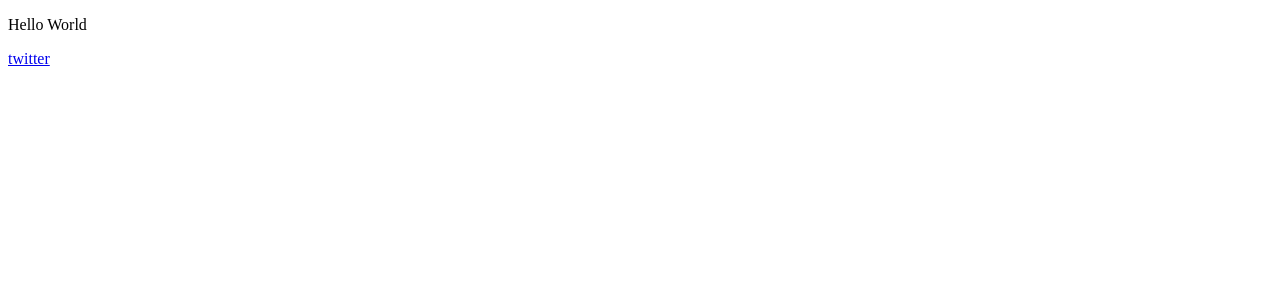
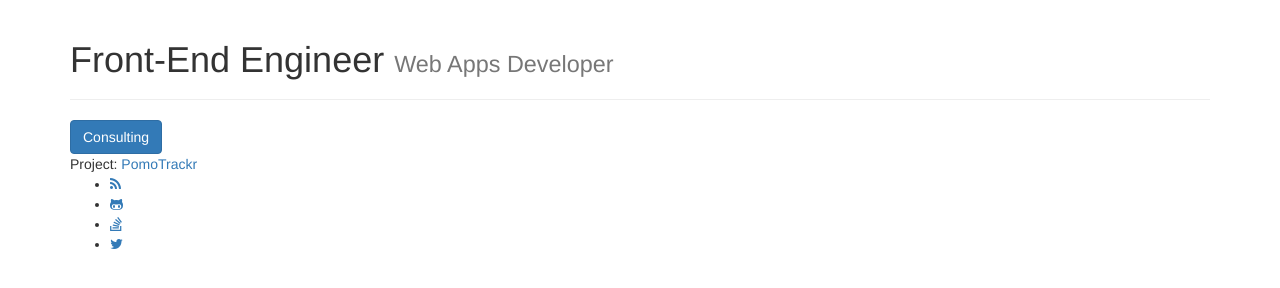
Before and after one commit to quangv/quangv.github.io, a plain HTML site: page index.html in a window 1280 px wide. Drawn offline with nearby package versions, Linux system fonts and the light colour scheme.

Commit message:
add bootstrap & font-awesome

```diff
--- a/index.html
+++ b/index.html
@@ -1,13 +1,38 @@
 <!DOCTYPE html>
 <html>
-  <title>QuangV</title>
+  <head>
+    <title>Quangv - GitPage</title>
+    <link rel="stylesheet" href="https://maxcdn.bootstrapcdn.com/bootstrap/3.3.6/css/bootstrap.min.css" integrity="sha384-1q8mTJOASx8j1Au+a5WDVnPi2lkFfwwEAa8hDDdjZlpLegxhjVME1fgjWPGmkzs7" crossorigin="anonymous">
+    <link href="https://maxcdn.bootstrapcdn.com/font-awesome/4.6.3/css/font-awesome.min.css" rel="stylesheet" integrity="sha384-T8Gy5hrqNKT+hzMclPo118YTQO6cYprQmhrYwIiQ/3axmI1hQomh7Ud2hPOy8SP1" crossorigin="anonymous">
+  </head>
   <body>
 
-    <p>Hello World</p>
+    <div class="container">
+      <div class="page-header">
+        <h1>Front-End Engineer <small>Web Apps Developer</small></h1>
+      </div>
 
-    <p>
-      <a href="https://twitter.com/quangv">twitter</a>
-    </p>
+      <a href="http://boldapps.io" class="btn btn-primary">Consulting</a>
+
+      <br />
+
+      Project: <a href="http://pomo.zenoverflow.com">PomoTrackr</a>
+
+      <ul>
+        <li>
+          <a href="http://zenoverflow.com"><i class="fa fa-rss"></i></a>
+        </li>
+        <li>
+          <a href="https://github.com/quangv"><i class="fa fa-github-alt"></i></a>
+        </li>
+        <li>
+          <a href="http://stackoverflow.com/users/400836/quang-van"><i class="fa fa-stack-overflow"></i></a>
+        </li>
+        <li>
+          <a href="https://twitter.com/quangv"><i class="fa fa-twitter"></i></a>
+        </li>
+      </ul>
+    </div>
 
   </body>
 </html>
```
